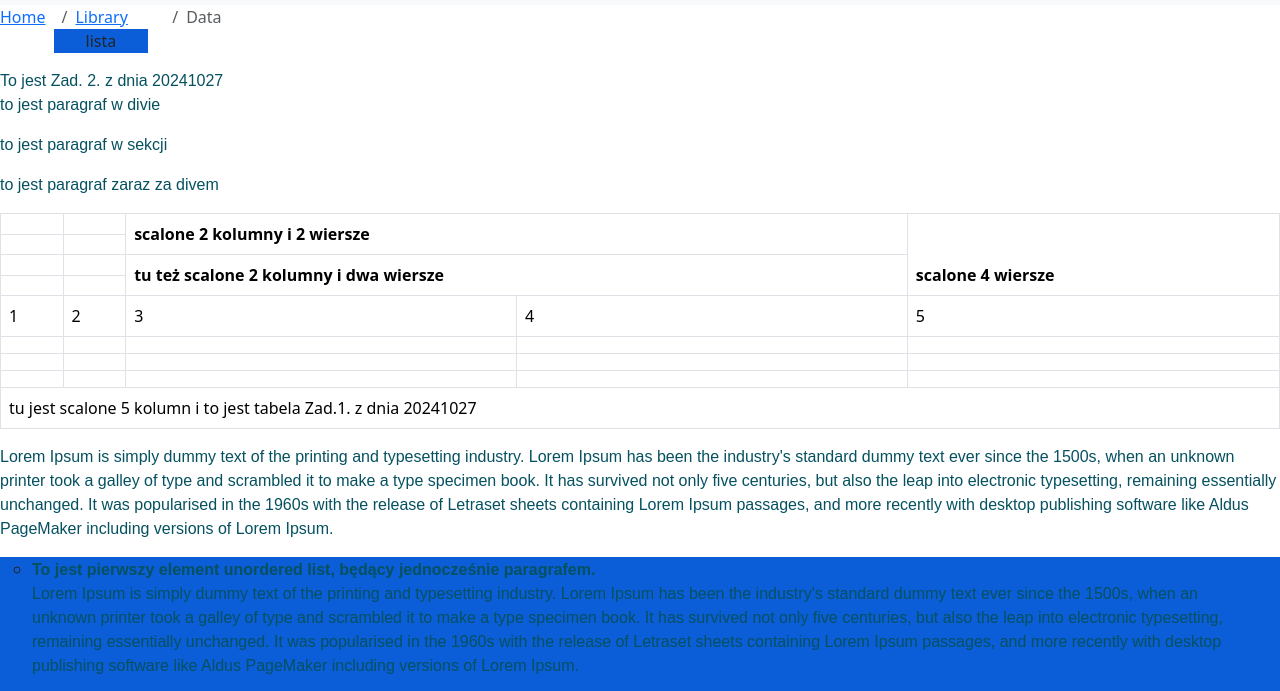
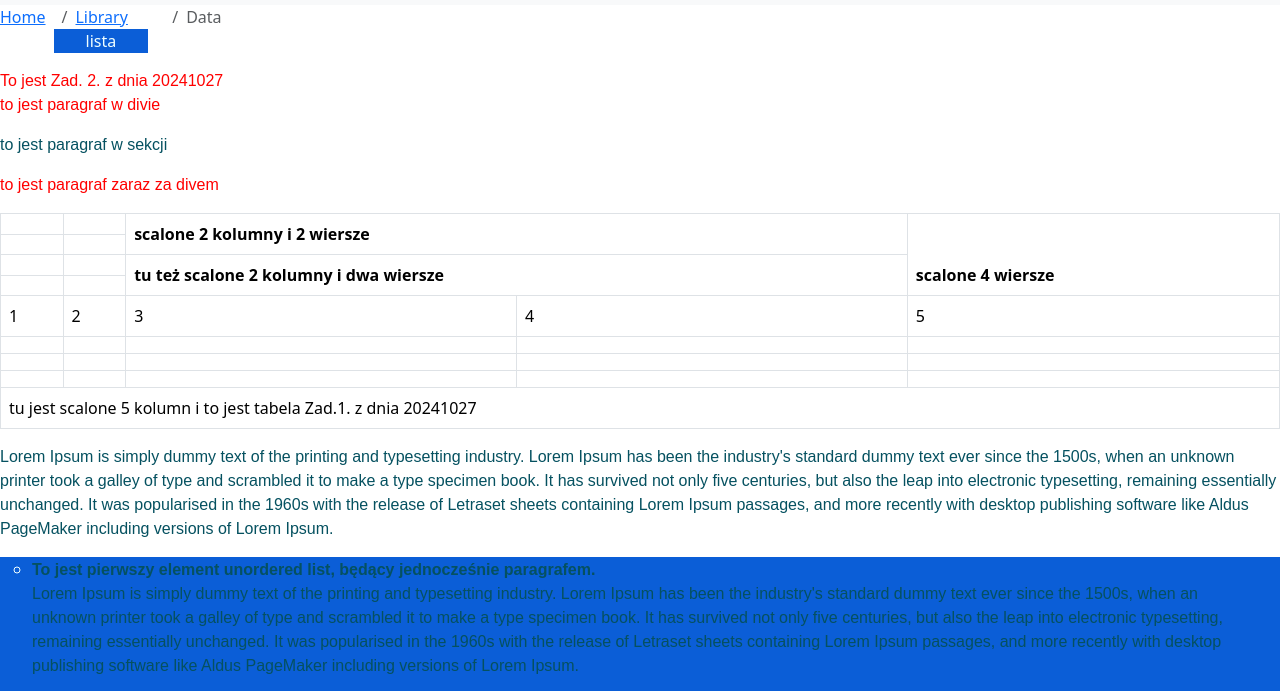
Before and after one commit to studio-urody-pl/GIKCK24_Bootstrap, a plain HTML site: page index.html in a window 1280 px wide. Shown: the part 51-742 px from the top of the page. Drawn offline with Linux system fonts and the light colour scheme; a script that the page names is missing.

Commit message:
20241027
after study excercises

```diff
--- a/css/style.css
+++ b/css/style.css
@@ -12,4 +12,7 @@ p{
 ul{
     list-style: circle;
     background-color: #0b5ed7;
+    color: azure;
 }
+
+div>p, div+p {color: red;}
```
